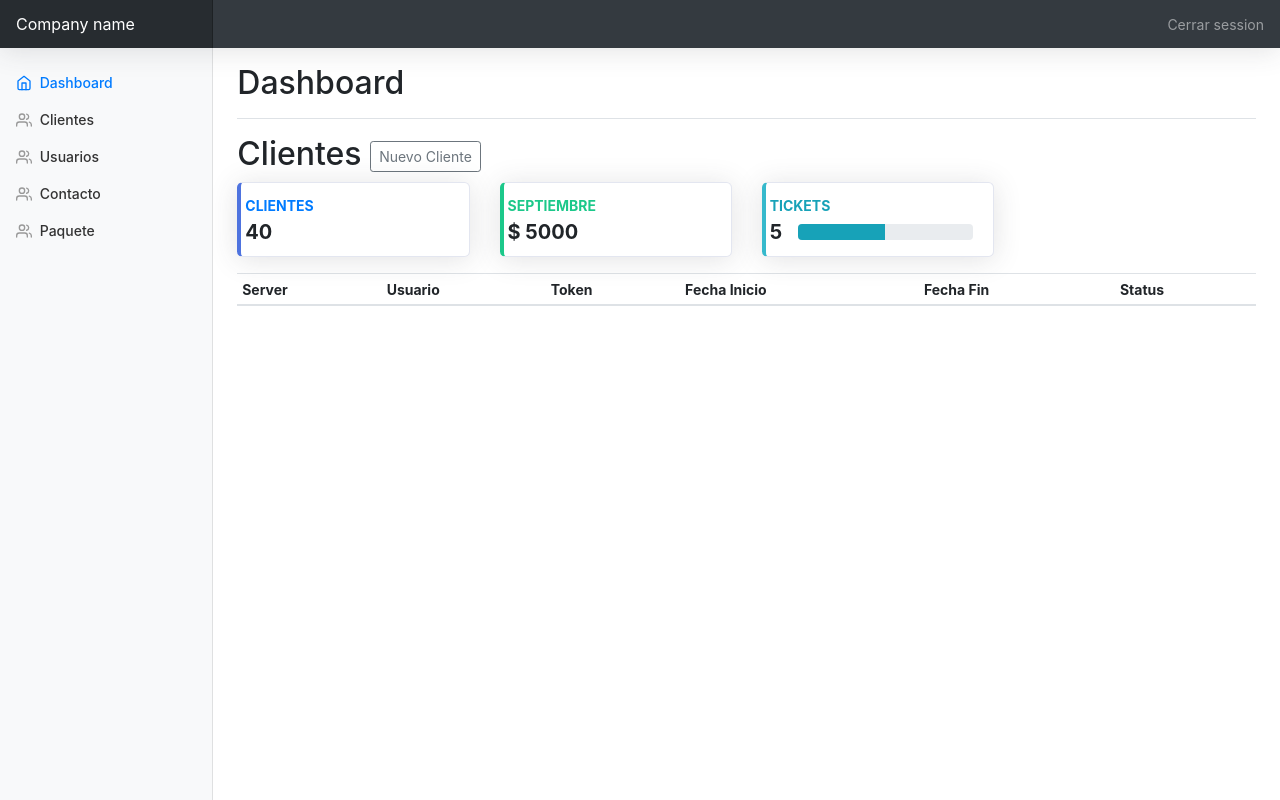
After one commit to Agus2890/web_app, a PHP site: template views/index/mgs_paquete.php in a window 1280 px wide. The commit adds this page. Run offline with PHP 8.4, Linux system fonts and the light colour scheme; the template is opened without the code that fills it, so the values that code supplies are empty; some libraries are stand-ins or nearby versions.

Commit message:
agregando

```diff
--- a/views/header.php
+++ b/views/header.php
@@ -71,6 +71,18 @@
               Usuarios
             </a>
           </li>
+          <li class="nav-item">
+            <a class="nav-link" href="<?php echo URL ?>index/msg_contacto">
+              <span data-feather="users"></span>
+              Contacto
+            </a>
+          </li>
+          <li class="nav-item">
+            <a class="nav-link" href="<?php echo URL ?>index/msg_paquete">
+              <span data-feather="users"></span>
+              Paquete
+            </a>
+          </li>
 
         </ul>
       </div>
--- /dev/null
+++ b/views/index/mgs_paquete.php
@@ -0,0 +1,124 @@
+<?php require 'views/header.php';?>
+<main role="main" id="main_index_tree" class="col-md-9 ml-sm-auto col-lg-10 px-md-4">
+      <div class="d-flex justify-content-between flex-wrap flex-md-nowrap align-items-center pt-3 pb-2 mb-3 border-bottom">
+        <h1 class="h2">Dashboard</h1>
+      </div>
+      <h2>Clientes <a class="btn btn-sm btn-outline-secondary" href="#" id="new_client">Nuevo Cliente</a> </h2>
+      <div class="row">
+
+            <!-- Earnings (Monthly) Card Example -->
+            <div class="col-xl-3 col-md-6 mb-5">
+              <div class="card border-left-primary shadow h-100 py-2">
+                <div class="card-body">
+                  <div class="row no-gutters align-items-center">
+                    <div class="col mr-2">
+                      <div class="text-xs font-weight-bold text-primary text-uppercase mb-1">Clientes</div>
+                      <div class="h5 mb-0 font-weight-bold text-gray-800">40</div>
+                    </div>
+                    <div class="col-auto">
+                      <i class="fas fa-calendar fa-2x text-gray-300"></i>
+                    </div>
+                  </div>
+                </div>
+              </div>
+            </div>
+
+            <!-- Earnings (Monthly) Card Example -->
+            <div class="col-xl-3 col-md-6 mb-5">
+              <div class="card border-left-success shadow h-100 py-2">
+                <div class="card-body">
+                  <div class="row no-gutters align-items-center">
+                    <div class="col mr-2">
+                      <div class="text-xs font-weight-bold text-success text-uppercase mb-1">Septiembre</div>
+                      <div class="h5 mb-0 font-weight-bold text-gray-800">$ 5000</div>
+                    </div>
+                    <div class="col-auto">
+                      <i class="fas fa-dollar-sign fa-2x text-gray-300"></i>
+                    </div>
+                  </div>
+                </div>
+              </div>
+            </div>
+
+            <!-- Earnings (Monthly) Card Example -->
+            <div class="col-xl-3 col-md-6 mb-5">
+              <div class="card border-left-info shadow h-100 py-2">
+                <div class="card-body">
+                  <div class="row no-gutters align-items-center">
+                    <div class="col mr-2">
+                      <div class="text-xs font-weight-bold text-info text-uppercase mb-1">Tickets</div>
+                      <div class="row no-gutters align-items-center">
+                        <div class="col-auto">
+                          <div class="h5 mb-0 mr-3 font-weight-bold text-gray-800">5</div>
+                        </div>
+                        <div class="col">
+                          <div class="progress progress-sm mr-2">
+                            <div class="progress-bar bg-info" role="progressbar" style="width: 50%" aria-valuenow="50" aria-valuemin="0" aria-valuemax="100"></div>
+                          </div>
+                        </div>
+                      </div>
+                    </div>
+                    <div class="col-auto">
+                      <i class="fas fa-clipboard-list fa-2x text-gray-300"></i>
+                    </div>
+                  </div>
+                </div>
+              </div>
+            </div>
+
+            <!-- Pending Requests Card Example -->
+            <!-- <div class="col-xl-3 col-md-6 mb-5">
+              <div class="card border-left-warning shadow h-100 py-2">
+                <div class="card-body">
+                  <div class="row no-gutters align-items-center">
+                    <div class="col mr-2">
+                      <div class="text-xs font-weight-bold text-warning text-uppercase mb-1">Pending Requests</div>
+                      <div class="h5 mb-0 font-weight-bold text-gray-800">18</div>
+                    </div>
+                    <div class="col-auto">
+                      <i class="fas fa-comments fa-2x text-gray-300"></i>
+                    </div>
+                  </div>
+                </div>
+              </div>
+            </div> -->
+          </div>
+      <div class="table-responsive">
+        <table class="table table-striped table-sm">
+          <thead>
+            <tr>
+              <th>Server</th>
+              <th>Usuario</th>
+              <th>Token</th>
+              <th>Fecha Inicio</th>
+              <th>Fecha Fin</th>
+              <th>Status</th>
+            </tr>
+          </thead>
+          <tbody>
+          <?php
+           foreach ($this->clientes as $row) {
+          ?>
+          <tr>
+              <td><?php echo $row->host; ?></td>
+              <td><?php echo $row->user; ?></td>
+              <td><?php echo $row->token; ?></td>
+              <td><?php echo $row->datestart; ?></td>
+              <td><?php echo $row->datestop; ?></td>
+              <td><?php echo $row->active; ?></td>
+            </tr>
+
+          <?php
+          }
+          ?>
+          </tbody>
+        </table>
+      </div>
+    </main>
+    <script type="text/javascript">
+      $(document).on('click','#new_client',function(e){
+        $('.table-responsive').load('views/index/form_register.php',1);
+        $( this ).slideUp();
+      });
+    </script>
+  <?php require 'views/footer.php';?>
```
Also changed, not shown: controllers/index.php (+12 -0 lines), models/index_model.php (+16 -0 lines), views/index/mgs_contacto.php (added, +54 -0 lines).
